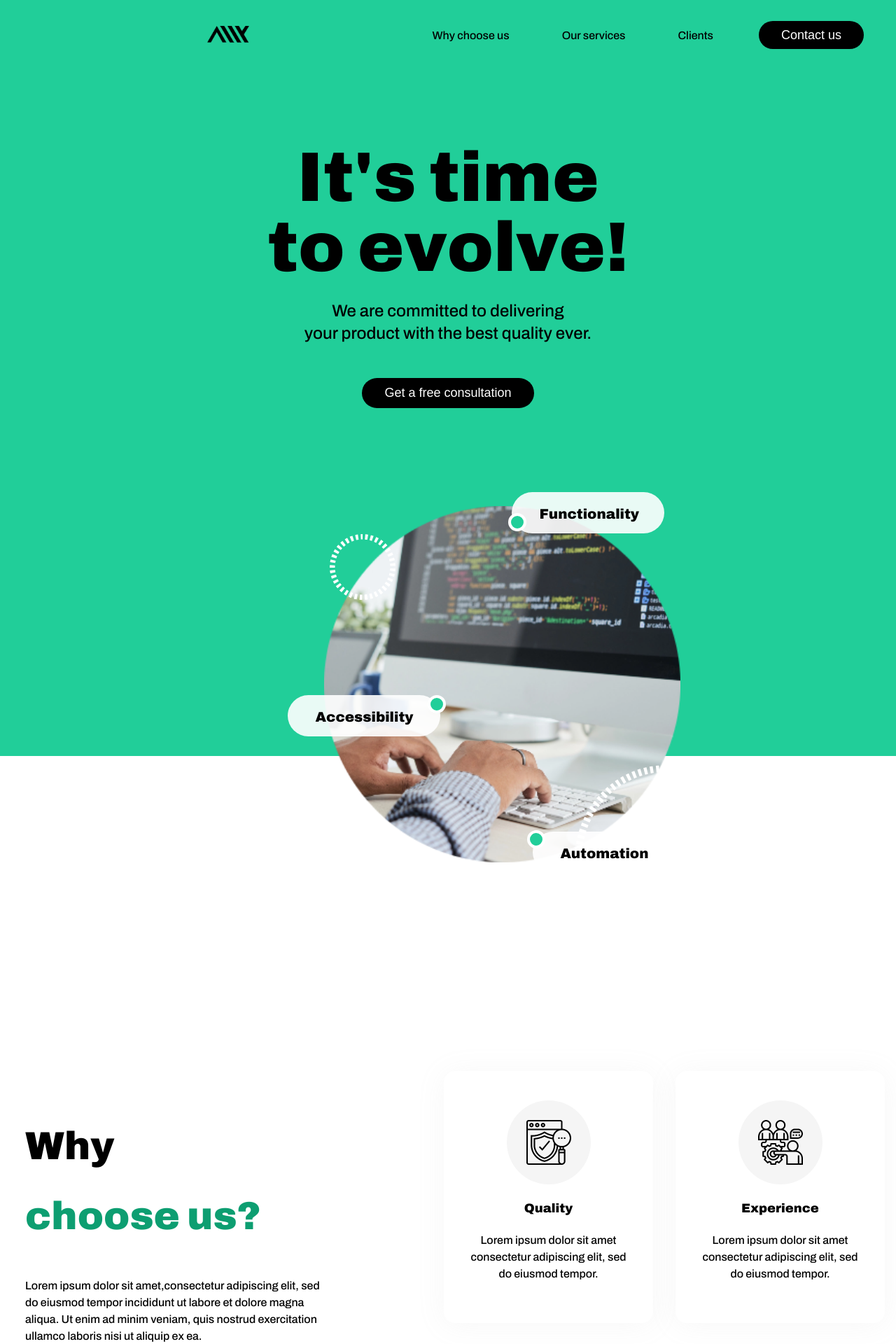
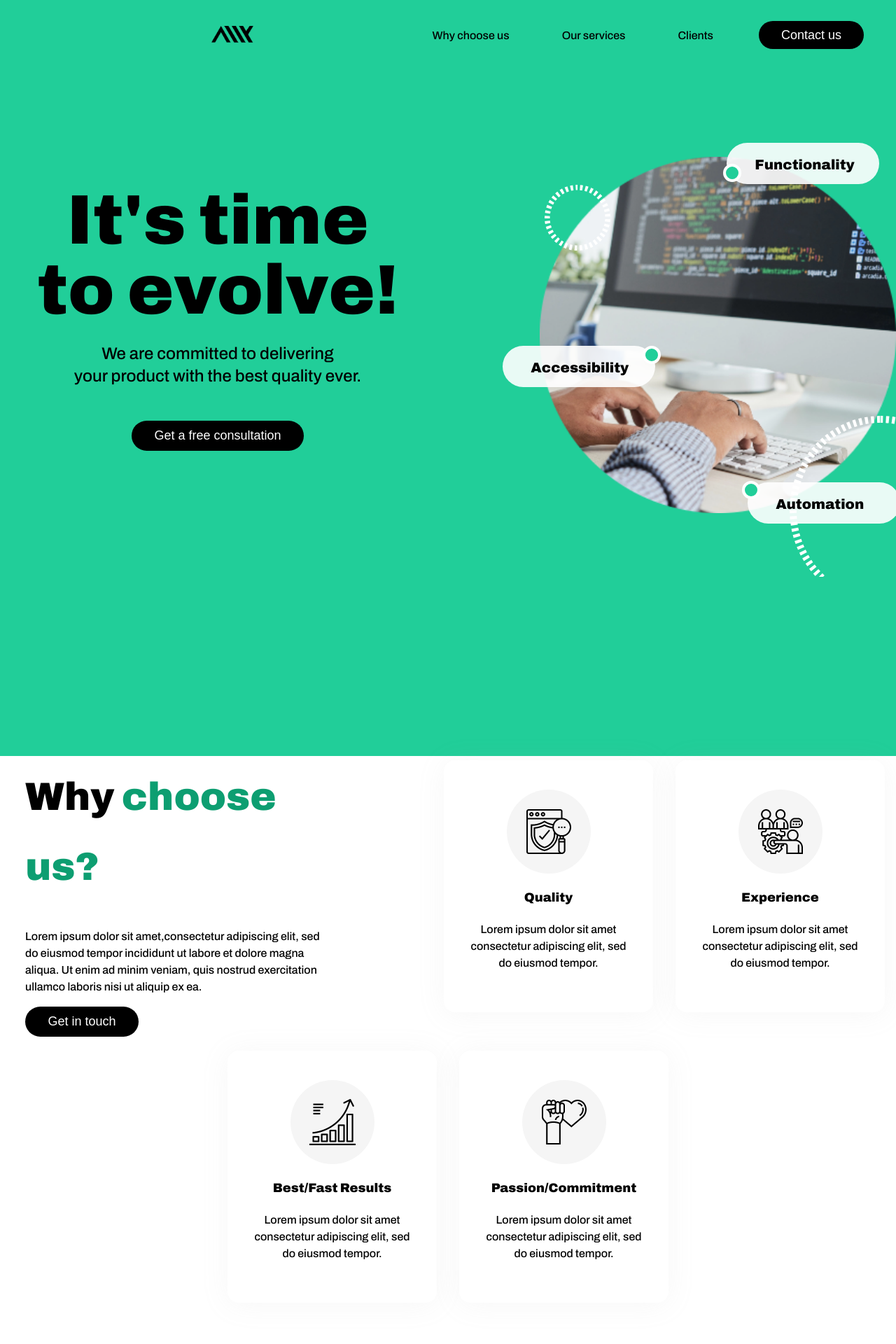
Before and after one commit to a11ysolutions/website, a React (Create React App) app: page / in a window 1280 px wide. Shown: the top 1920 px of the page at 70% size. Built offline with nearby package versions, Linux system fonts and the light colour scheme.

Commit message:
feat: complete desktop viewport

```diff
--- a/src/Components/Home/Home.css
+++ b/src/Components/Home/Home.css
@@ -10,8 +10,24 @@
 }
 
 .a11y-home-why-choose-us-clients {
+  display: flex;
+  justify-content: center;
 }
-@media (min-width: 1920px) {
+
+.home-our-services-section {
+  display: flex;
+  flex-direction: column;
+}
+@media screen and (min-width: 768px) and (max-width: 1200px) {
+  .a11y-home-why-choose-us-clients {
+    margin-top: 170px;
+    display: flex;
+  }
+  .home-our-services-section {
+    margin-left: 64px;
+  }
+}
+@media (min-width: 1200px) {
   .a11y-home-presentation-container {
     display: flex;
     justify-content: center;
@@ -23,4 +39,8 @@
     margin-top: 170px;
     display: flex;
   }
+  .home-our-services-section {
+    margin: auto;
+    align-items: center !important;
+  }
 }
--- a/src/Components/Home/Home.js
+++ b/src/Components/Home/Home.js
@@ -10,6 +10,7 @@ import BicolorTitledText from "../UI/BicolorTitledText/BicolorTitledText"
 
 function Home() {
     return (
+        <div>
             <div style={{ display: "flex", flexDirection: "column", alignItems: "center" }}>
                 <div className="a11y-home-presentation-container">
                     <PresentationSign />
@@ -20,18 +21,23 @@ function Home() {
 
                 <Qualities />
                 <Clients />
+
+            </div>
+            <div className="home-our-services-section">
+
                 <BicolorTitledText
                     color1="black"
                     color2="#0D9E71"
                     color1Text="Our"
-                color2Text="services">
+                    color2Text="services"
+                >
                     <p>
                         Lorem ipsum dolor sit amet,consectetur adipiscing elit, sed do eiusmod tempor
                         incididunt ut labore et dolore magna.
                     </p>
                 </BicolorTitledText>
-
                 <Services />
+            </div>
             <Toolset />
         </div>
     )
--- a/src/Components/UI/BicolorTitledText/BicolorTitledText.css
+++ b/src/Components/UI/BicolorTitledText/BicolorTitledText.css
@@ -14,8 +14,6 @@
 @media screen and (min-width: 768px) and (max-width: 1200px) {
   .bicolor-titled-container {
     max-width: 400px;
-    align-self: flex-start;
-    margin-left: 95px;
   }
   .bicolor-titled-container h1 {
     font: normal normal 900 40px/44px Archivo;
@@ -29,7 +27,6 @@
 @media screen and (min-width: 1200px) {
   .bicolor-titled-container {
     max-width: 500px;
-    align-self: flex-start;
   }
   .bicolor-titled-container h1 {
     font: normal normal 900 56px/100px Archivo;
--- a/src/Components/UI/BicolorTitledText/BicolorTitledText.js
+++ b/src/Components/UI/BicolorTitledText/BicolorTitledText.js
@@ -1,18 +1,19 @@
 import "./BicolorTitledText.css";
 
 
-function BicolorTitledText({color1, color2, color1Text, color2Text, children}) {
+function BicolorTitledText({ color1, color2, color1Text, color2Text, children, className, breakLine }) {
 
     return (
-        <div className="bicolor-titled-container">
-            <h1 style={{color: color2}}>
+        <div className={"bicolor-titled-container " + className}>
+            <h1 style={{ color: color2 }}>
                 <span style={{ color: color1 }}>
                     {color1Text}
-                </span><br />
+                </span>
+                {breakLine ? <br /> : " "}
                 {color2Text}
             </h1>
             <div>
-            {children}
+                {children}
             </div>
         </div>
     )
--- a/src/Components/UI/Button/Button.css
+++ b/src/Components/UI/Button/Button.css
@@ -4,6 +4,7 @@
   height: 43px;
   padding: 0%;
   font-size: 18px;
+  cursor: pointer;
 }
 .a11y-button-large {
   width: 246px;
@@ -15,6 +16,9 @@
   background-color: #000000;
   color: white;
 }
+.a11y-button-dark:hover {
+  color: #21ce99 !important;
+}
 .a11y-button-light {
   background-color: #21ce99;
   color: black;
--- a/src/Components/UI/Navbar/Navbar.js
+++ b/src/Components/UI/Navbar/Navbar.js
@@ -9,12 +9,17 @@ function Navbar({ onClickMenu }) {
     return (
         <div className="a11y-navbar">
             <div className="a11y-navbar-logo">
+                <button
+                    style={{ background: "none", border: "none" }}
+                    title="Home"
+                    onClick={() => window.location.href = "/"}>
                     <Logo
                         style={{
                             width: "60px",
                             height: "24px",
                         }}
                     />
+                </button>
             </div>
 
             <div className="a11y-navbar-toggle">
--- a/src/Components/UI/Qualities/Qualities.css
+++ b/src/Components/UI/Qualities/Qualities.css
@@ -3,6 +3,7 @@
   flex-direction: column;
   row-gap: 24px;
   margin-top: 37px;
+  align-items: center;
 }
 .a11y-qualities p {
   font: normal normal normal 16px/24px Archivo;
@@ -14,11 +15,13 @@
   display: flex;
   flex-direction: column;
   row-gap: 24px;
+  align-items: center;
 }
 .a11y-qualities-section {
   display: flex;
   flex-direction: column;
   row-gap: 24px;
+  align-items: center;
 }
 .why-choose-us-qualities {
   display: flex;
```
Lines whose indentation alone changed are shown as unchanged.
